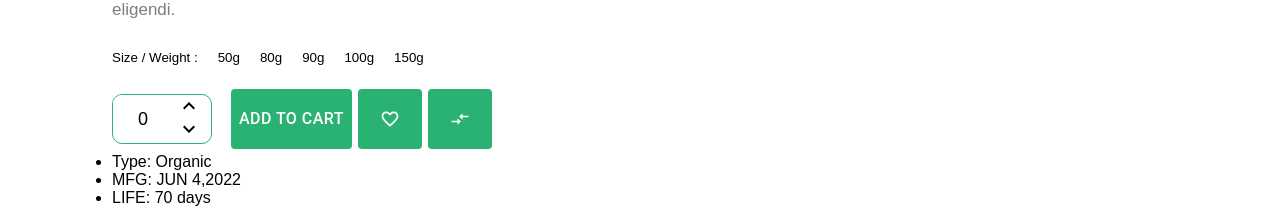
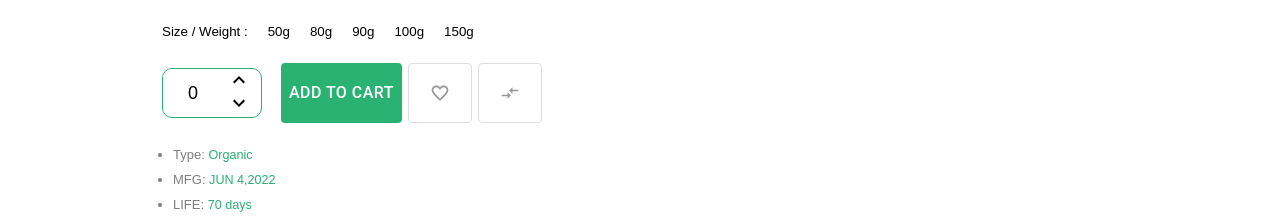
Before and after one commit to Pragyani/eCommerce-FrontendLayout, a React (Create React App) app: page /product/details in a window 1280 px wide. Shown: the part 582-800 px from the top of the page. Built offline with nearby package versions, Linux system fonts and the light colour scheme; a web font is replaced by a local one.

Commit message:
styling of product -type list

```diff
--- a/src/pages/Details/detail.css
+++ b/src/pages/Details/detail.css
@@ -49,7 +49,7 @@
 
 .col-p1 {
     width: 90%;
-    padding: 50px 50px;
+    padding: 24px 100px;
 }
 
 .rows {
@@ -153,6 +153,7 @@
     padding-top: 4px;
     padding-bottom: 4px;
     align-items: center;
+    margin-bottom: 20px;
 }
 
 .addCartSection .counterSec {
@@ -223,3 +224,32 @@ input::-webkit-inner-spin-button {
     color: white;
     background-color: #e6c45f;
 }
+
+.btn-g.btn-border {
+    border: 1px solid rgb(224, 221, 221);
+    background: none;
+    color: #989898;
+}
+
+.btn-g.btn-border:hover {
+    background-color: #2ab273;
+    color: #fff;
+}
+
+.product-type{
+    margin-left: 11px;
+}
+
+.pro-type {
+    font-size: small;
+    font-weight: 350;
+    color: #7E7E7E;
+    margin-bottom: 10px;
+}
+
+.pro-type span {
+    color: #2ab273;
+    font-size: 12.6px;
+    font-weight: 450;
+    cursor: pointer;
+}
```
